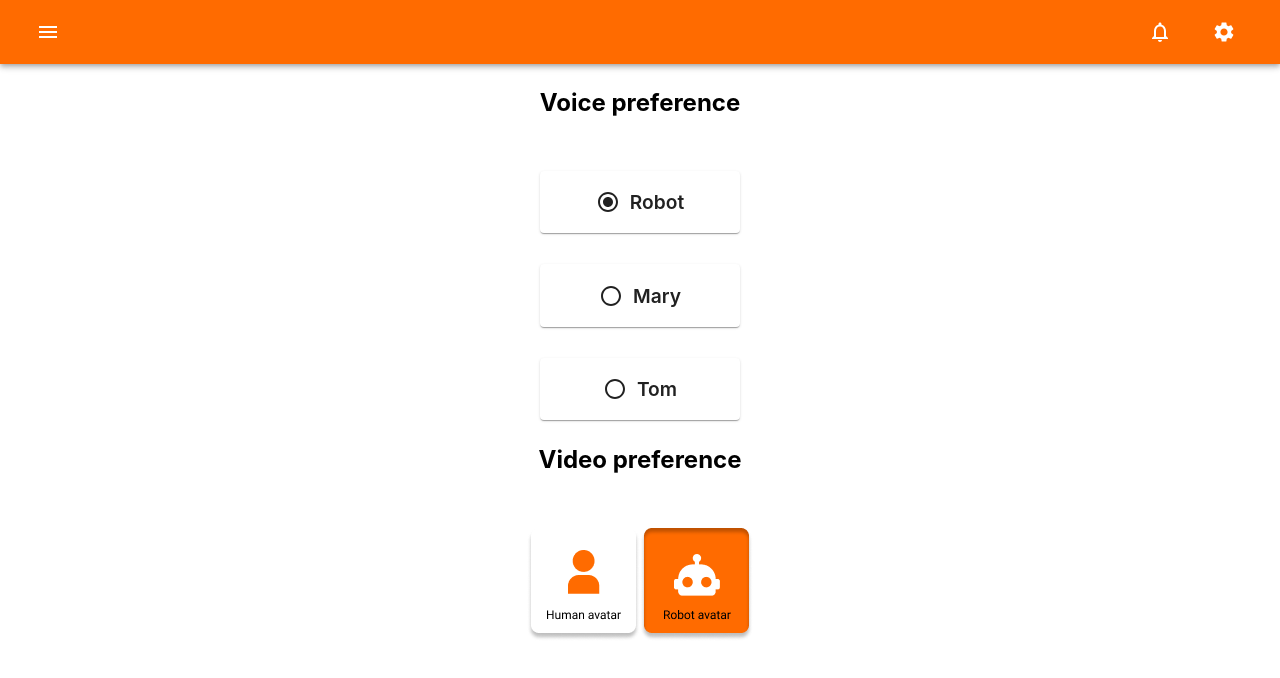
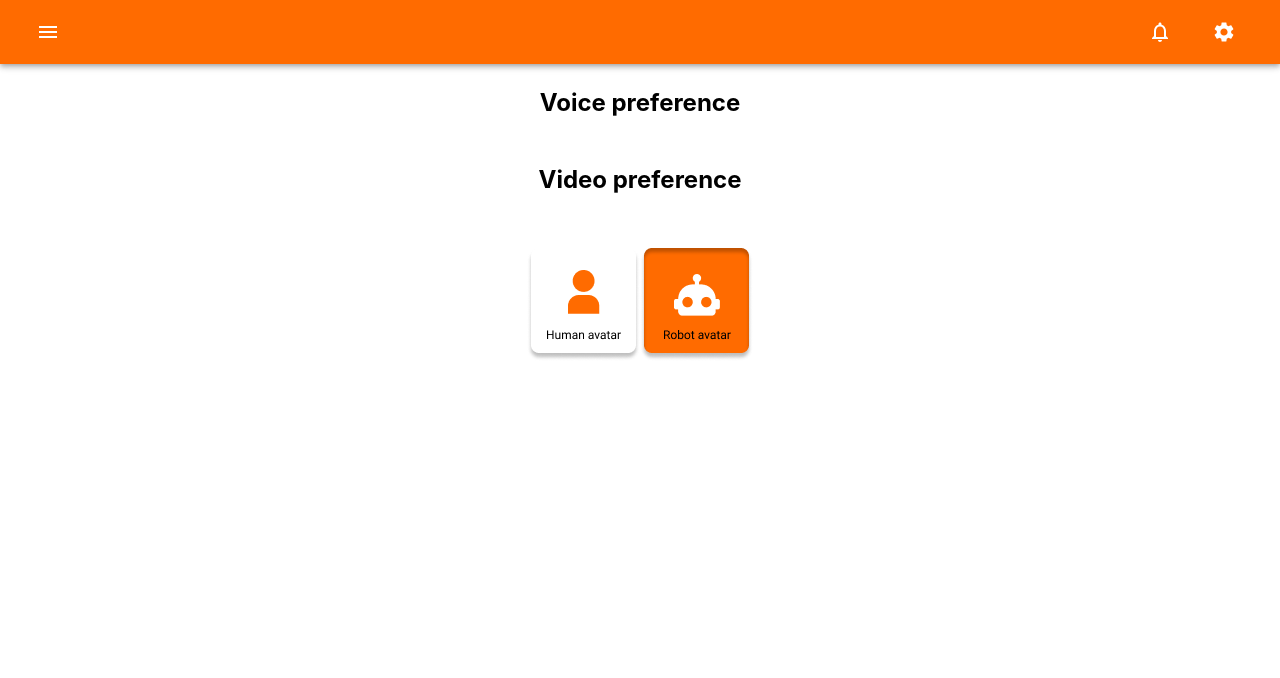
Before and after one commit to darrenzhang2000/Optalk-frontend, a React (Create React App) app: page /settings in a window 1280 px wide. Shown: the top 678 px of the page. Built offline with nearby package versions, Linux system fonts and the light colour scheme.

Commit message:
fixed settings page

```diff
--- a/src/pages/settings/settings.js
+++ b/src/pages/settings/settings.js
@@ -11,20 +11,6 @@ const Settings = props => {
             <div className="wrapper">
                 <p className="ttl">Voice preference</p>
 
-                <Paper className="row">
-                    <RadioButtonCheckedIcon/>
-                    <p className="txt"> Robot</p>
-                </Paper>
-
-                <Paper className="row">
-                <RadioButtonUncheckedIcon/>
-                    <p className="txt">Mary</p>
-                </Paper>
-
-                <Paper className="row">
-                <RadioButtonUncheckedIcon/>
-                    <p className="txt">Tom</p>
-                </Paper>
 
                 <p className="ttl">Video preference</p>
                 <div className="row">
```
